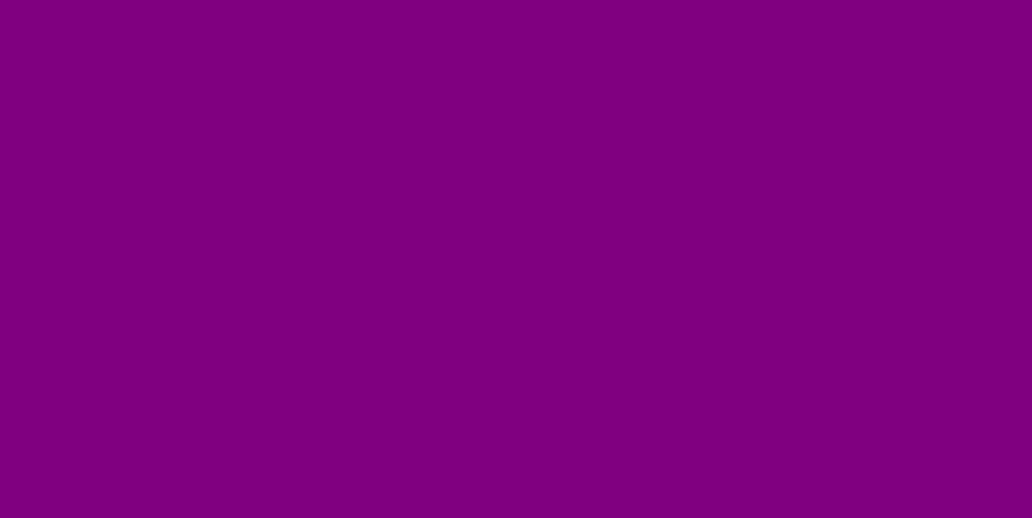
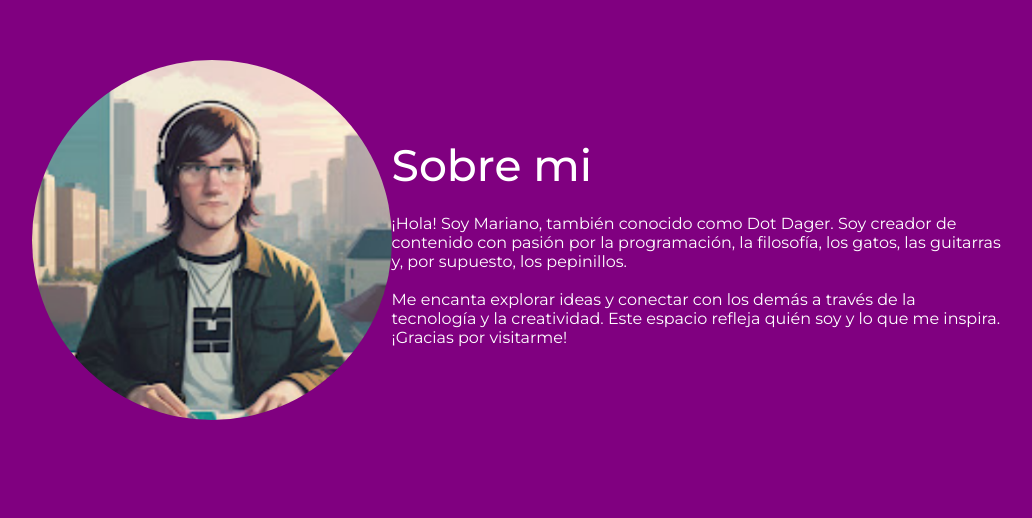
Before and after one commit to tmpelay/dager-landing, a React (Vite) app: page / in a window 1280 px wide. Shown: the part 1842-2360 px from the top of the page, without its empty margins (122-1154 px from the left). Built offline with nearby package versions, Linux system fonts and the light colour scheme.

Commit message:
About me

```diff
--- a/src/App.css
+++ b/src/App.css
@@ -135,11 +135,26 @@
 .about {
   width: 100vw;
   height: 100vh;
-  padding: 30px 10%;
+  padding: 30px 12%;
   display: flex;
-  justify-content: center;
+  justify-content: space-between;
   align-items: center;
   background-color: #800080;
+}
+
+.about__photo img {
+  width: 360px;
+  border-radius: 50%;
+}
+
+.about__content {
+  max-width: 695px;
+}
+
+.about__title {
+  font-size: 44px;
+  font-weight: 500;
+  margin-bottom: 22px;
 }
 
 /* --- Intersts --- */
--- a/src/App.tsx
+++ b/src/App.tsx
@@ -2,7 +2,7 @@ import Navbar from "./components/Navbar/Navbar";
 
 import Logo from "./assets/logo.svg";
 import ProfilePicture from "./assets/profile.png";
-
+import AboutPicture from "./assets/profile2.png";
 import KittyImg from "./assets/kitty.png";
 import CodeImg from "./assets/code.png";
 import PhilosophyImg from "./assets/philosophy.png";
@@ -96,7 +96,23 @@ function App() {
             <img src={ProfilePicture} alt="DotDager" title="DotDager picture" />
           </div>
         </section>
-        <section className="about" id="about"></section>
+        <section className="about" id="about">
+          <div className="about__photo">
+            <img src={AboutPicture} alt="DotDager" title="DotDager picture" />
+          </div>
+          <div className="about__content">
+            <h2 className="about__title">Sobre mi</h2>
+            <p className="about__description">
+              ¡Hola! Soy Mariano, también conocido como Dot Dager. Soy creador
+              de contenido con pasión por la programación, la filosofía, los
+              gatos, las guitarras y, por supuesto, los pepinillos.
+              <br />
+              <br /> Me encanta explorar ideas y conectar con los demás a través
+              de la tecnología y la creatividad. Este espacio refleja quién soy
+              y lo que me inspira. ¡Gracias por visitarme!
+            </p>
+          </div>
+        </section>
         <section className="interests" id="interests">
           1
           <div className="interests__slider">
```
Also changed, not shown: src/assets/profile2.png (added).
